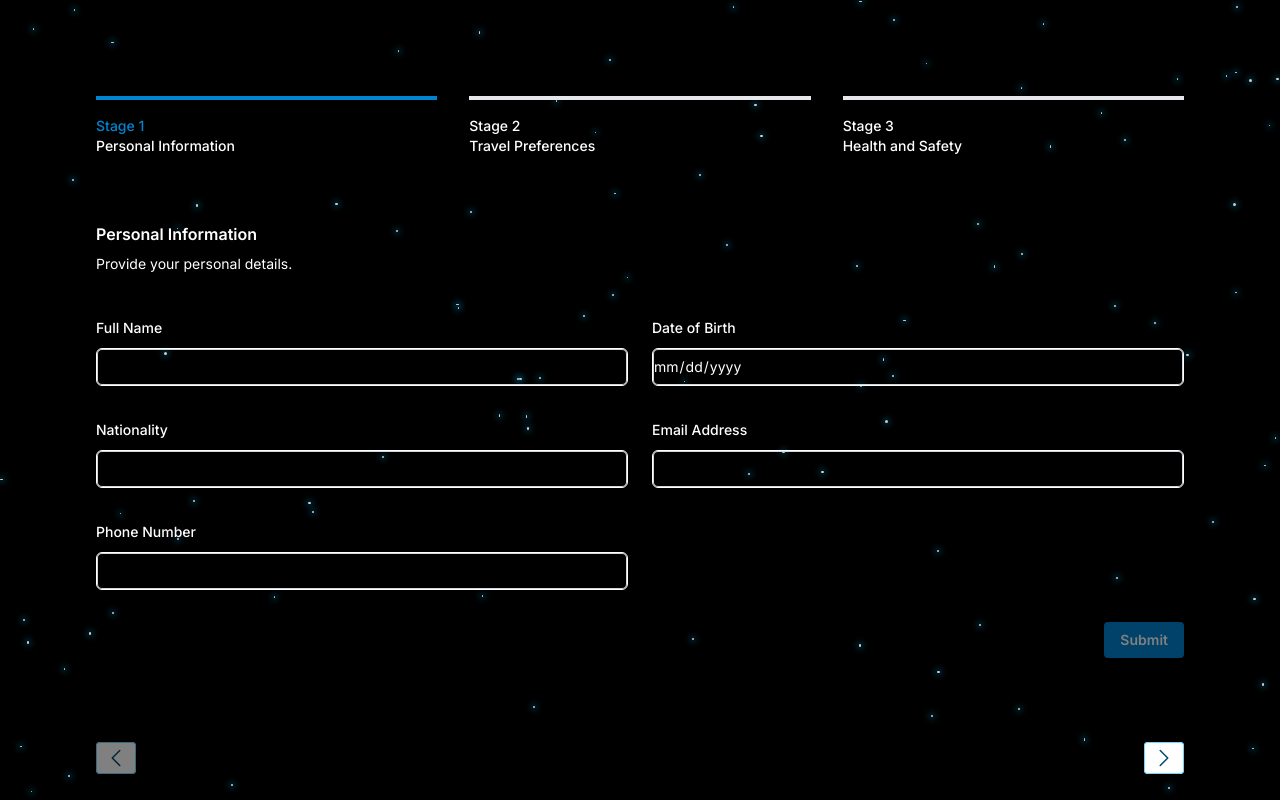
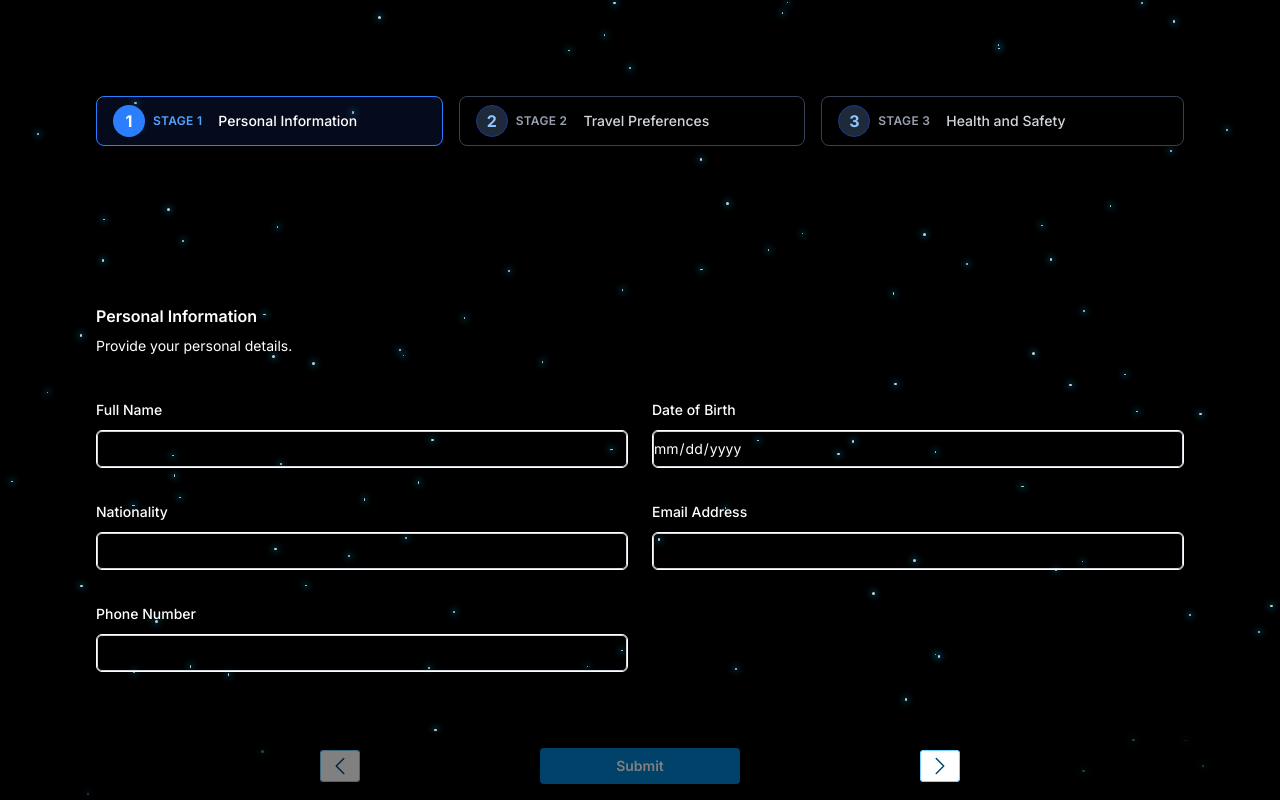
Before and after one commit to baswartz/mars-application, a Next.js app: page / in a window 1280 px wide. Built offline with nearby package versions, Linux system fonts and the light colour scheme.

Commit message:
Refined top panels for better UX, improved bottom navigation bar

```diff
--- /dev/null
+++ b/components/Starfield.tsx
@@ -0,0 +1,20 @@
+export default function Starfield({ count = 100 }) {
+    const stars = Array.from({ length: count });
+    return (
+      <div className="absolute inset-0 overflow-hidden pointer-events-none">
+        {stars.map((_, i) => (
+          <div
+            key={i}
+            className="absolute rounded-full bg-white opacity-80"
+            style={{
+              width: `${Math.random() * 2 + 1}px`,
+              height: `${Math.random() * 2 + 1}px`,
+              top: `${Math.random() * 100}%`,
+              left: `${Math.random() * 100}%`,
+              boxShadow: `0 0 6px 2px #00bfff66`,
+            }}
+          />
+        ))}
+      </div>
+    );
+  }
--- a/components/form.tsx
+++ b/components/form.tsx
@@ -1,8 +1,9 @@
 'use client'
 
-import { useState } from 'react'
+import { useState, useRef } from 'react'
 import { motion } from 'framer-motion'
 
+import dynamic from 'next/dynamic';
 import { z } from 'zod'
 import { FormDataSchema } from '@/lib/schema'
 import { zodResolver } from '@hookform/resolvers/zod'
@@ -27,26 +28,11 @@ const steps = [
     fields: ['declaration', 'emergencyContact', 'medicalConditions']
   }
 ]
-function Starfield({ count = 100 }) {
-    const stars = Array.from({ length: count });
-    return (
-      <div className="absolute inset-0 overflow-hidden pointer-events-none">
-        {stars.map((_, i) => (
-          <div
-            key={i}
-            className="absolute rounded-full bg-white opacity-80"
-            style={{
-              width: `${Math.random() * 2 + 1}px`,
-              height: `${Math.random() * 2 + 1}px`,
-              top: `${Math.random() * 100}%`,
-              left: `${Math.random() * 100}%`,
-              boxShadow: `0 0 6px 2px #00bfff66`, // blue glow
-            }}
-          />
-        ))}
-      </div>
+
+const Starfield = dynamic(
+    () => import('@/components/Starfield'),
+    { ssr: false }
   );
-  }
 
 export default function Form() {
   const [previousStep, setPreviousStep] = useState(0)
@@ -94,6 +80,8 @@ export default function Form() {
     }
   }
 
+  const formRef = useRef<HTMLFormElement>(null);
+
   return (
     <>
         <div className="fixed inset-0 -z-10 bg-black">
@@ -110,42 +98,68 @@ export default function Form() {
         ) : (
             <>
                 {/* Progress Steps */}
-                <nav aria-label='Progress'>
-                    <ol role='list' className='space-y-4 md:flex md:space-x-8 md:space-y-0'>
-                    {steps.map((step, index) => (
-                        <li key={step.name} className='md:flex-1'>
-                        {currentStep > index ? (
-                            <div className='group flex w-full flex-col border-l-4 border-sky-600 py-2 pl-4 transition-colors md:border-l-0 md:border-t-4 md:pb-0 md:pl-0 md:pt-4'>
-                            <span className='text-sm font-medium text-sky-600 transition-colors '>
+                <nav aria-label="Progress" className="mb-8">
+                    <ol role="list" className="flex items-center">
+                        {steps.map((step, index) => {
+                        const isComplete = currentStep > index;
+                        const isCurrent = currentStep === index;
+                        return (
+                            <li key={step.name} className="relative flex-1 flex items-center">
+                            <div
+                                className={`
+                                flex items-center w-full px-4 py-2 border
+                                ${isCurrent
+                                    ? 'border-blue-500 bg-blue-900/20'
+                                    : isComplete
+                                    ? 'border-green-500 bg-green-900/10'
+                                    : 'border-gray-700 bg-black'}
+                                rounded-lg transition-colors
+                                `}
+                            >
+                                {/* Number or Checkmark and Stage */}
+                                <div className="flex items-center mr-4">
+                                <div
+                                    className={`
+                                    flex items-center justify-center w-8 h-8 rounded-full text-base font-bold
+                                    ${isCurrent
+                                        ? 'bg-blue-500 text-white'
+                                        : isComplete
+                                        ? 'bg-green-500 text-white'
+                                        : 'bg-gray-800 text-blue-300 border border-blue-900'}
+                                    `}
+                                >
+                                    {isComplete ? (
+                                    // Checkmark for completed steps
+                                    <svg className="w-5 h-5" fill="none" stroke="currentColor" strokeWidth={3} viewBox="0 0 24 24">
+                                        <path strokeLinecap="round" strokeLinejoin="round" d="M5 13l4 4L19 7" />
+                                    </svg>
+                                    ) : (
+                                    index + 1
+                                    )}
+                                </div>
+                                <span className={`ml-2 text-xs font-semibold tracking-wide uppercase ${isCurrent ? 'text-blue-400' : isComplete ? 'text-green-400' : 'text-gray-400'}`}>
                                     {step.id}
                                 </span>
-                            <span className='text-sm font-medium'>{step.name}</span>
                                 </div>
-                        ) : currentStep === index ? (
-                            <div
-                            className='flex w-full flex-col border-l-4 border-sky-600 py-2 pl-4 md:border-l-0 md:border-t-4 md:pb-0 md:pl-0 md:pt-4'
-                            aria-current='step'
-                            >
-                            <span className='text-sm font-medium text-sky-600'>
-                                {step.id}
+                                {/* Step Name */}
+                                <span className={`text-sm font-medium ${isCurrent ? 'text-white' : isComplete ? 'text-green-200' : 'text-gray-300'}`}>
+                                {step.name}
                                 </span>
-                            <span className='text-sm font-medium'>{step.name}</span>
                             </div>
-                        ) : (
-                            <div className='group flex w-full flex-col border-l-4 border-gray-200 py-2 pl-4 transition-colors md:border-l-0 md:border-t-4 md:pb-0 md:pl-0 md:pt-4'>
-                            <span className='text-sm font-medium text-white-500 transition-colors'>
-                                {step.id}
-                            </span>
-                            <span className='text-sm font-medium'>{step.name}</span>
-                            </div>
+                            {/* Connector */}
+                            {index < steps.length - 1 && (
+                                <div className="flex-1 h-0.5 bg-gray-700 mx-2" aria-hidden="true" />
                             )}
                             </li>
-                    ))}
+                        );
+                        })}
                     </ol>
                 </nav>
 
+
+
                 {/* Form */}
-                <form className='mt-8 py-8' onSubmit={handleSubmit(processForm)}>
+                <form ref={formRef} className='mt-8 py-8' onSubmit={handleSubmit(processForm)}>
                     {/* Stage 1: Personal Information */}
                     {currentStep === 0 && (
                     <motion.div
@@ -437,62 +451,56 @@ export default function Form() {
                         </p>
                     </motion.div>
                     )}
+                </form>
 
-                    {/* Submit Button - Always visible, only enabled if form is valid */}
-                    <div className='mt-8 flex justify-end'>
+                {/* Fixed Navigation */}
+                <div className="fixed bottom-0 left-0 w-full bg-black/70 z-50 py-4">
+                    <div className="flex justify-between items-center max-w-2xl mx-auto px-4 gap-4">
+                        {/* Previous Button */}
                         <button
-                        type='submit'
+                        type="button"
+                        onClick={prev}
+                        disabled={currentStep === 0}
+                        className="rounded bg-white px-2 py-1 text-sm font-semibold text-sky-900 shadow-sm ring-1 ring-inset ring-sky-300 hover:bg-sky-50 disabled:cursor-not-allowed disabled:opacity-50"
+                        >
+                        <svg
+                            xmlns="http://www.w3.org/2000/svg"
+                            fill="none"
+                            viewBox="0 0 24 24"
+                            strokeWidth="1.5"
+                            stroke="currentColor"
+                            className="h-6 w-6"
+                        >
+                            <path strokeLinecap="round" strokeLinejoin="round" d="M15.75 19.5L8.25 12l7.5-7.5" />
+                        </svg>
+                        </button>
+
+                        {/* Submit Button - Center */}
+                        <button
+                        type="button"
                         disabled={!isValid}
-                        className='rounded bg-sky-600 px-4 py-2 text-sm font-semibold text-white shadow-sm hover:bg-sky-700 disabled:cursor-not-allowed disabled:opacity-50'
+                        onClick={() => formRef.current?.requestSubmit()}
+                        className="rounded bg-sky-600 px-4 py-2 text-sm font-semibold text-white shadow-sm hover:bg-sky-700 disabled:cursor-not-allowed disabled:opacity-50 flex-grow max-w-[200px]"
                         >
                         Submit
                         </button>
-                    </div>
-                </form>
 
-                {/* Navigation */}
-                <div className='mt-8 pt-5'>
-                    <div className='flex justify-between'>
+                        {/* Next Button */}
                         <button
-                        type='button'
-                        onClick={prev}
-                        disabled={currentStep === 0}
-                        className='rounded bg-white px-2 py-1 text-sm font-semibold text-sky-900 shadow-sm ring-1 ring-inset ring-sky-300 hover:bg-sky-50 disabled:cursor-not-allowed disabled:opacity-50'
+                        type="button"
+                        onClick={next}
+                        disabled={currentStep === steps.length - 1}
+                        className="rounded bg-white px-2 py-1 text-sm font-semibold text-sky-900 shadow-sm ring-1 ring-inset ring-sky-300 hover:bg-sky-50 disabled:cursor-not-allowed disabled:opacity-50"
                         >
                         <svg
-                        xmlns='http://www.w3.org/2000/svg'
-                        fill='none'
-                        viewBox='0 0 24 24'
-                        strokeWidth='1.5'
-                        stroke='currentColor'
-                        className='h-6 w-6'
+                            xmlns="http://www.w3.org/2000/svg"
+                            fill="none"
+                            viewBox="0 0 24 24"
+                            strokeWidth="1.5"
+                            stroke="currentColor"
+                            className="h-6 w-6"
                         >
-                        <path
-                            strokeLinecap='round'
-                            strokeLinejoin='round'
-                            d='M15.75 19.5L8.25 12l7.5-7.5'
-                        />
-                        </svg>
-                    </button>
-                    <button
-                        type='button'
-                        onClick={next}
-                        disabled={currentStep === steps.length - 1}
-                        className='rounded bg-white px-2 py-1 text-sm font-semibold text-sky-900 shadow-sm ring-1 ring-inset ring-sky-300 hover:bg-sky-50 disabled:cursor-not-allowed disabled:opacity-50'
-                    >
-                        <svg
-                        xmlns='http://www.w3.org/2000/svg'
-                        fill='none'
-                        viewBox='0 0 24 24'
-                        strokeWidth='1.5'
-                        stroke='currentColor'
-                        className='h-6 w-6'
-                        >
-                        <path
-                            strokeLinecap='round'
-                            strokeLinejoin='round'
-                            d='M8.25 4.5l7.5 7.5-7.5 7.5'
-                        />
+                            <path strokeLinecap="round" strokeLinejoin="round" d="M8.25 4.5l7.5 7.5-7.5 7.5" />
                         </svg>
                         </button>
                     </div>
--- a/lib/schema.ts
+++ b/lib/schema.ts
@@ -8,9 +8,10 @@ export const FormDataSchema = z.object({
   nationality: z.string().min(1, 'Nationality is required'),
   departure: z.date(),
   return: z.date().refine(data => data > new Date(), "Return must be after departure"),
-  accommodation: z.enum(['space-hotel', 'martian-base']),
+  accommodation: z.enum(['space-hotel', 'martian-base']).or(z.literal(''))
+  .refine(val => val !== '', { message: 'Please select your accommodation preference.' }),
   requests: z.string().optional(),
   declaration: z.boolean(),
-  emergencyContact: z.string().min(10),
+  emergencyContact: z.string().min(10, 'Emergency contact number must be at least 10 digits').regex(/^[0-9+\-\s()]+$/, 'Invalid phone number format'),
   medicalConditions: z.string().optional()
 })
```
Lines whose indentation alone changed are shown as unchanged.
